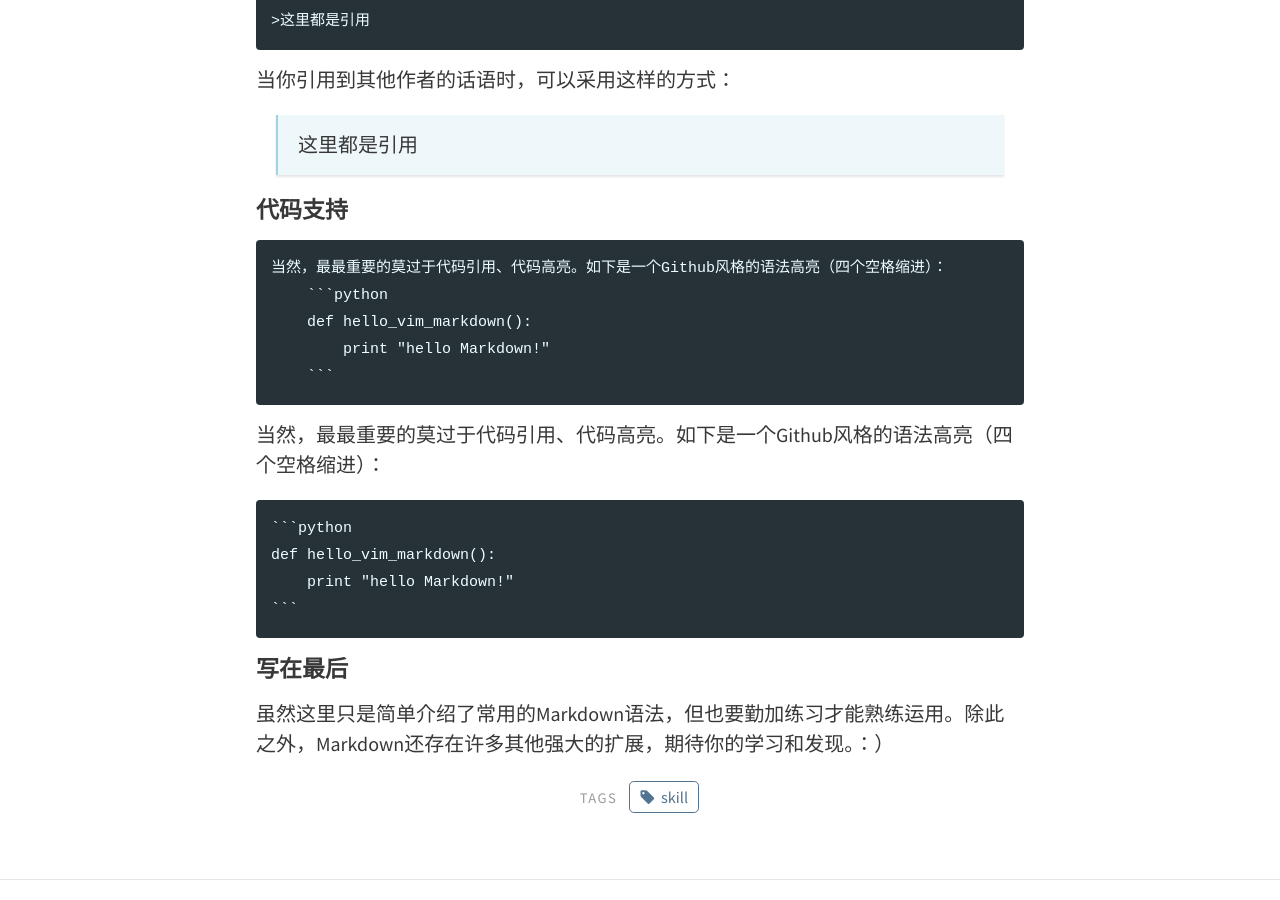
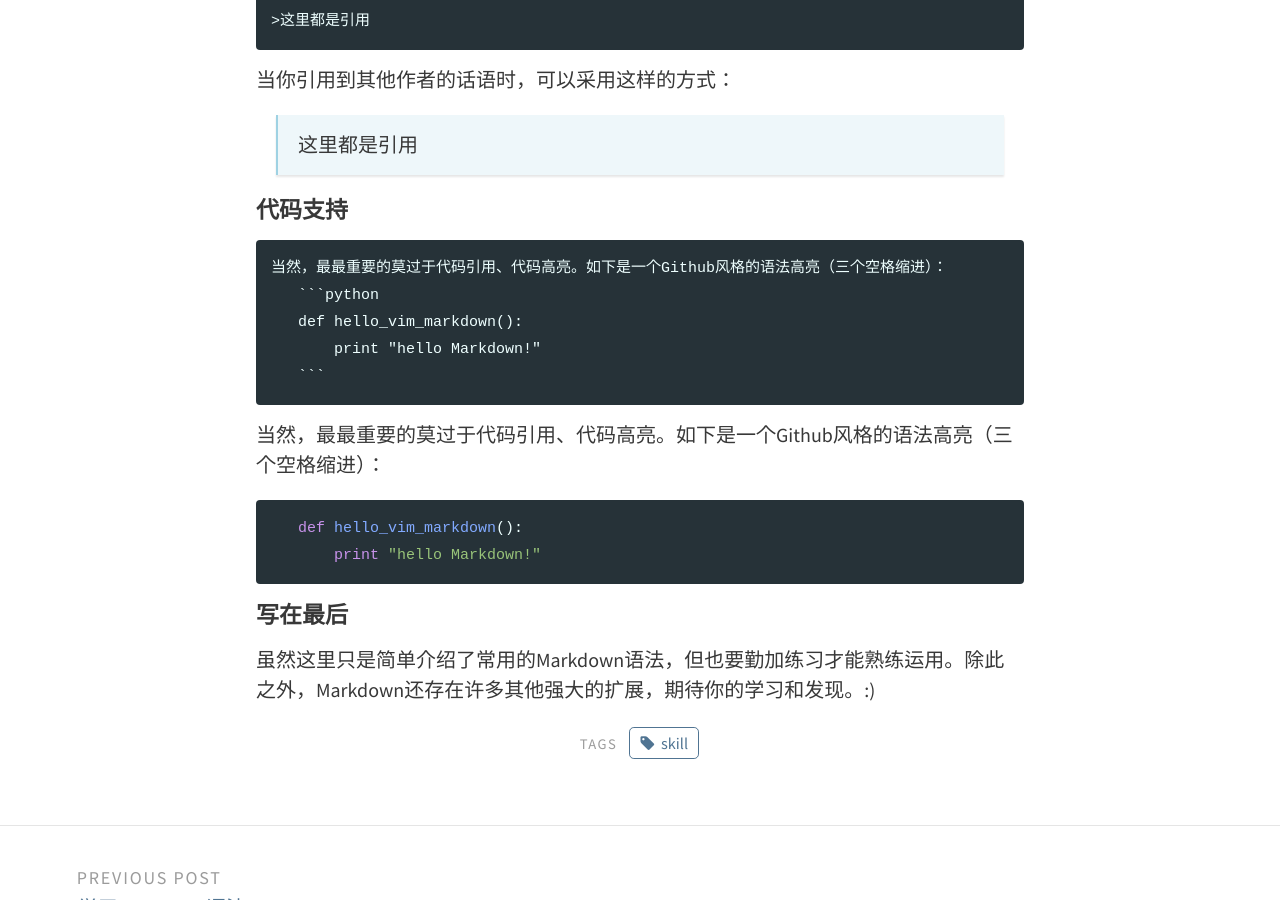
Before and after one commit to leeexyz/leeexyz.github.io, a Jekyll site: the page built from _posts/2016-12-03-学习Markdown语法.md, in a window 1280 px wide and 900 px high, scrolled down 3522 px. Built offline with Jekyll 4.4.1, drawn with Linux system fonts in a browser that asks for light colours.

Commit message:
update post

````diff
--- a/_posts/2016-12-03-学习Markdown语法.md
+++ b/_posts/2016-12-03-学习Markdown语法.md
@@ -110,19 +110,19 @@ Markdown对于编辑器没有特别的要求，可以根据自己的喜好选择
 
 #### 代码支持
 
-    当然，最最重要的莫过于代码引用、代码高亮。如下是一个Github风格的语法高亮（四个空格缩进）：
-        ```python
-        def hello_vim_markdown():
-            print "hello Markdown!"
-        ```
+    当然，最最重要的莫过于代码引用、代码高亮。如下是一个Github风格的语法高亮（三个空格缩进）：
+       ```python
+       def hello_vim_markdown():
+           print "hello Markdown!"
+       ```
 
 
-当然，最最重要的莫过于代码引用、代码高亮。如下是一个Github风格的语法高亮（四个空格缩进）：
+当然，最最重要的莫过于代码引用、代码高亮。如下是一个Github风格的语法高亮（三个空格缩进）：
 
-    ```python
-    def hello_vim_markdown():
-        print "hello Markdown!"
-    ```
+   ```python
+   def hello_vim_markdown():
+       print "hello Markdown!"
+   ```
 
 #### 写在最后
-虽然这里只是简单介绍了常用的Markdown语法，但也要勤加练习才能熟练运用。除此之外，Markdown还存在许多其他强大的扩展，期待你的学习和发现。：）
+虽然这里只是简单介绍了常用的Markdown语法，但也要勤加练习才能熟练运用。除此之外，Markdown还存在许多其他强大的扩展，期待你的学习和发现。:)
````
